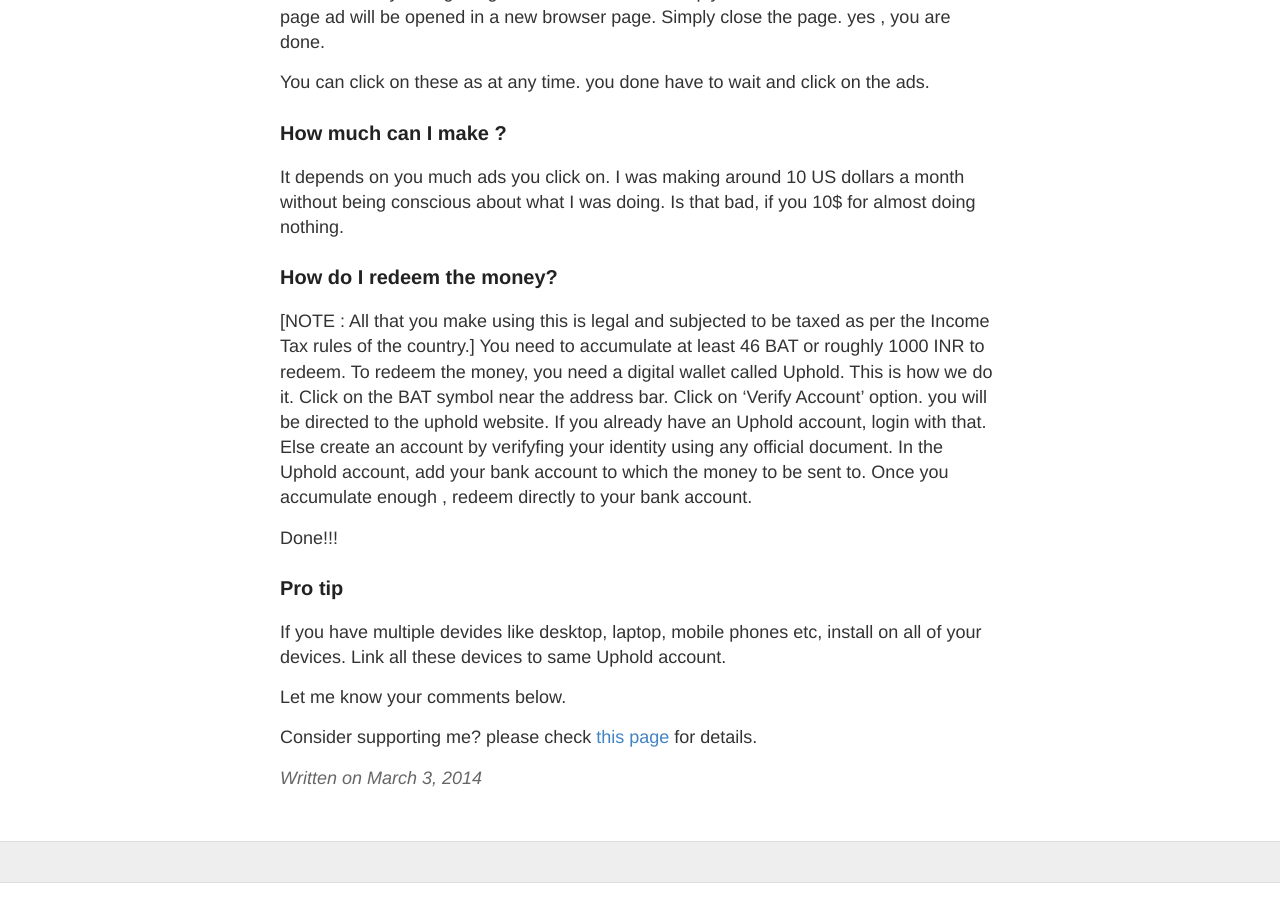
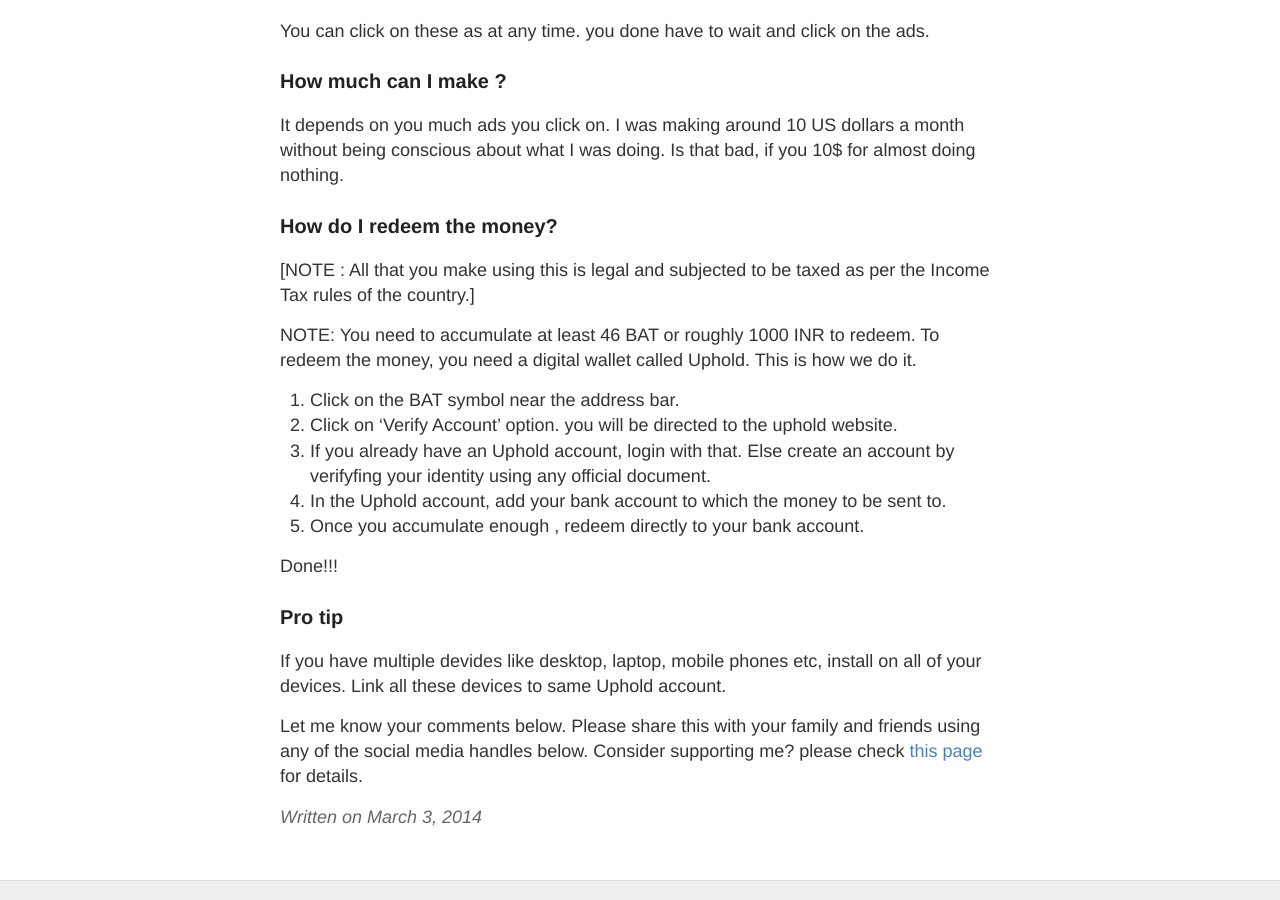
Before and after one commit to golden-eagle-blog/golden-eagle-blog.github.io, a Jekyll site: the page built from _posts/2014-3-3-Making-money-with-Brave-Browser.md, in a window 1280 px wide and 900 px high, scrolled down 1149 px. Built offline with Jekyll 4.4.1, drawn with Linux system fonts in a browser that asks for light colours; comment, search, counter and statistics services are not loaded; some of the changed lines change nothing that is shown; some of the changed text lies outside the part shown.

Commit message:
Update 2014-3-3-Making-money-with-Brave-Browser.md

```diff
--- a/_posts/2014-3-3-Making-money-with-Brave-Browser.md
+++ b/_posts/2014-3-3-Making-money-with-Brave-Browser.md
@@ -4,8 +4,8 @@
 ---
 
 
-## Do you know than you can earn small amount by using Brave Browser?
-Yes , now you can! You can earn small amount of money. It is not a get rich scam, you cannot be rich overnight.
+### Do you know that you can earn small amount by using Brave Browser?
+Yes , now you can! You can earn small amount of money, every single day. It is not a get rich scam, you maynot be rich overnight.
 
 Let us check the details.
 
@@ -40,11 +40,14 @@
 
 ### How do I redeem the money?
 [NOTE : All that you make using this is legal and subjected to be taxed as per the Income Tax rules of the country.]
-You need to accumulate at least 46 BAT or roughly 1000 INR to redeem.
+
+NOTE: You need to accumulate at least 46 BAT or roughly 1000 INR to redeem.
 To redeem the money, you need a digital wallet called Uphold. This is how we do it.
-Click on the BAT symbol near the address bar. Click on 'Verify Account' option. you will be directed to the uphold website.
-If you already have an Uphold account, login with that. Else create an account by verifyfing your identity using any official document. In the Uphold account, add your bank account to which the money to be sent to.
-Once you accumulate enough , redeem directly to your bank account.
+1. Click on the BAT symbol near the address bar.
+2. Click on 'Verify Account' option. you will be directed to the uphold website.
+3. If you already have an Uphold account, login with that. Else create an account by verifyfing your identity using any official document.
+4. In the Uphold account, add your bank account to which the money to be sent to.
+5. Once you accumulate enough , redeem directly to your bank account.
 
 Done!!!
 
@@ -52,5 +55,5 @@
 If you have multiple devides like desktop, laptop, mobile phones etc, install on all of your devices. Link all these devices to same Uphold account.
 
 Let me know your comments below.
-
+Please share this with your family and friends using any of the social media handles below.
 Consider supporting me? please check [this page](https://golden-eagle-blog.github.io/supportme/) for details.
```
